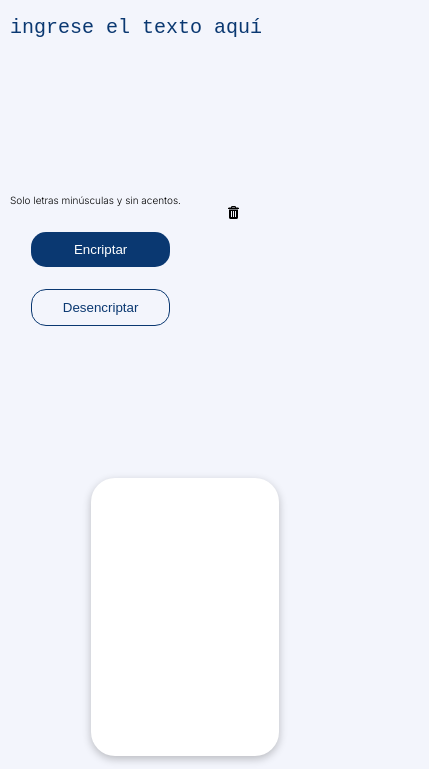
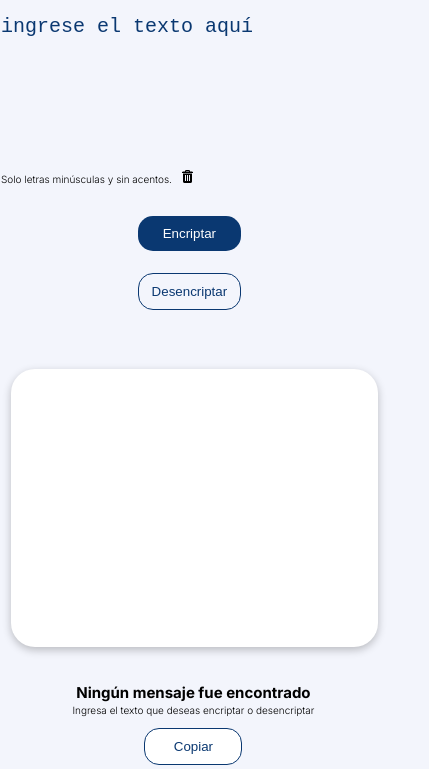
Before and after one commit to Dmag26/EncriptadorAlura, a plain HTML site: page index.html in a window 390 px wide. Shown: the part 63-832 px from the top of the page, 429 px wide, since content can reach past the window. Drawn offline with Linux system fonts and the light colour scheme.

Commit message:
Se hicieron modificaciones en el CSS para arreglar el posicionamiento

```diff
--- a/desktop.css
+++ b/desktop.css
@@ -132,7 +132,7 @@ body {
 }
 .text-output {
     width: 30%;
-    height: 60%;
+    height: 70%;
   background-color: var(--white);
   border: none;
   border-radius: 2.4rem;
@@ -164,11 +164,23 @@ body {
     line-height: normal;
     width: auto;
     height: auto;
-    top: 31.5rem;
-    right: 12.5rem;
+    top: 62%;
+    right: 14%;
     margin: auto;
     position: inherit;
   }
+  .noMessageInfo{
+    display: flex;
+    flex-direction: column;
+    align-items:center;
+    padding: 0rem;
+    gap: 0.2rem;
+    max-width: 768px;
+    position: relative;
+    margin: 0 auto;
+    /* margin-left: 6.0rem; */
+    margin-top: 2.0rem;;
+}
 
   .btn-copiar {
     margin: 1rem;
@@ -180,6 +192,6 @@ body {
     cursor: pointer;
     max-width: 40%;
     position: inherit;
-    top: 35.5rem;
-    right: 21.5rem;
+    /* top: 35.5rem;
+    right: 21.5rem; */
   }
--- a/index.html
+++ b/index.html
@@ -11,7 +11,7 @@
       href="https://fonts.googleapis.com/css2?family=Inter:wght@100;300;700&display=swap"
       rel="stylesheet"/>
     <link rel="stylesheet" href="./mobile.css" media="screen and (max-width:480px)">
-    <link rel="stylesheet" href="./tablet.css" media="screen and (max-width:768px)">
+    <link rel="stylesheet" href="./tablet.css" media="screen and (min-width:481px) and (max-width:768px)">
     <link rel="stylesheet" href="./desktop.css" media="screen and (min-width:769px)">
 
 </head>
@@ -40,8 +40,9 @@
                 <div class="noMessageInfo">
                     <h1 id="titulo">Ningún mensaje fue encontrado</h1>
                     <p id="parrafo">Ingresa el texto que deseas encriptar o desencriptar</p>
+                    <button class="btn-copiar" onclick="btnCopiar()">Copiar</button>
                 </div>
-                <button class="btn-copiar" onclick="btnCopiar()">Copiar</button>
+
             </div>
 
         </section>
--- a/mobile.css
+++ b/mobile.css
@@ -1,100 +1,108 @@
-*{
+* {
   box-sizing: border-box;
   margin: 0;
   padding: 0;
 }
-html{
+html {
   font-size: 62.5%;
 }
 :root {
-    --light-blue100: #F3F5FC;
-    --light-blue300: #E9ECF8;
-    --dark-blue300: #0A3871;
+  --light-blue100: #f3f5fc;
+  --light-blue300: #e9ecf8;
+  --dark-blue300: #0a3871;
   --dark-blue400: #052051;
-    --gray100: #CED4DA;
+  --gray100: #ced4da;
   --black: #000000;
-    --white: #FFFFFF;
+  --white: #ffffff;
   --sm: 0.8rem;
   --md: 1.4rem;
-    --lg: 2.0rem;
+  --lg: 2rem;
 }
 
-body{
-    font-family: 'Inter', sans-serif;
+body {
+  font-family: "Inter", sans-serif;
   background: var(--light-blue100);
 }
-header{
+header {
   width: 100%;
   float: left;
   background: var(--light-blue100);
 }
-header>img{
+header > img {
   margin-top: 4%;
   margin-left: 5%;
   float: inherit;
   width: 8%;
   height: 10%;
 }
-.main-container{
+.main-container {
   background-color: var(--light-blue100);
   margin: 0;
   width: 100%;
   min-height: calc(100vh - 119px);
   display: grid;
   padding: 0.1rem;
-	grid-template-rows: 1fr;
+  grid-template-rows: 40% 60%;
   gap: 0.1rem;
-    text-align:start;
+  text-align: start;
 }
 
-.input-container{
-    height: 87%;
+.input-container {
+  /* height: 87%; */
   display: flex;
   flex-direction: column;
   justify-content: space-between;
 }
 
-.text-input{width: 80%;
+.text-input {
+  width: 80%;
   background-color: var(--light-blue100);
   color: var(--dark-blue400);
   resize: none;
   border: none;
   font-size: var(--lg);
-    margin-top: 3.0rem;
-    text-transform: lowercase;}
+  margin-top: 3rem;
+  text-transform: lowercase;
+}
 
-::placeholder{color: var(--dark-blue300);}
-.text-input:focus{outline: none;}
+::placeholder {
+  color: var(--dark-blue300);
+}
+.text-input:focus {
+  outline: none;
+}
 
-.info-container{
+.info-container {
   display: inline-block;
 }
-.btn-borrar{
+.btn-borrar {
   border: none;
   background-color: var(--light-blue100);
   cursor: pointer;
-    margin-left: 21.0rem;
-
+  margin-left: 0%;
 }
-.btn-borrar>img{
+.btn-borrar > img {
   max-width: 50%;
   height: auto;
 }
 
-.botones{
+.botones {
   display: flex;
   flex-direction: column;
-    align-items:center;
+  align-items: center;
   padding: 0rem;
   gap: 0.2rem;
   max-width: 480px;
   position: relative;
   margin: 0 auto;
+  margin-left: 6rem;
+  margin-top: 2rem;
+  width: 60%;
 }
 
-.btn-encriptar{
-    margin: 1.0rem;
-    padding: 1.0rem;
+.btn-encriptar {
+  margin: 1rem;
+  padding: 1rem;
   border: none;
   border-radius: 1.5rem;
   background-color: var(--dark-blue300);
@@ -104,9 +112,9 @@ header>img{
   width: 32.8rem;
 }
 
-.btn-desencriptar{
-    margin: 1.0rem;
-    padding: 1.0rem;
+.btn-desencriptar {
+  margin: 1rem;
+  padding: 1rem;
   border: 0.1rem solid var(--dark-blue300);
   border-radius: 1.5rem;
   background-color: var(--light-blue100);
@@ -116,18 +124,16 @@ header>img{
   width: 32.8rem;
 }
 
-.output-container{
-    height: 40%;
-    max-width: 40%;
+.output-container {
   display: flex;
   flex-direction: column;
   justify-content: center;
-    margin-left: 30%;
-    margin-top: 0rem;
+  /* margin-left: 6.0rem; */
+  /* margin-top: 2.0rem; */
   padding: 1rem;
-	gap: 1rem;}
+}
 
-.text-output{
+.text-output {
   background-color: var(--white);
   border: none;
   border-radius: 2.4rem;
@@ -139,21 +145,36 @@ header>img{
   box-shadow: rgba(0, 0, 0, 0.24) 0rem 0.3rem 0.8rem;
   height: 85%;
 }
-.text-output:focus{outline: none;}
+.text-output:focus {
+  outline: none;
+}
 
-.noMessage-container{
+.noMessage-container {
   display: flex;
   flex-direction: column;
   justify-content: center;
   text-align: center;
   padding: 0rem;
   gap: 1.6rem;
-    margin: 20%;
+  /* margin: 20%; */
+}
+.noMessageInfo {
+  display: flex;
+  flex-direction: column;
+  align-items: center;
+  padding: 0rem;
+  gap: 0.2rem;
+  max-width: 480px;
+  position: relative;
+  margin: 0 auto;
+  margin-left: 6rem;
+  margin-top: 2rem;
+  width: 60%;
 }
 
-.btn-copiar{
-    margin: 1.0rem;
-    padding: 1.0rem;
+.btn-copiar {
+  margin: 1rem;
+  padding: 1rem;
   border: 0.1rem solid var(--dark-blue300);
   border-radius: 1.5rem;
   background-color: var(--white);
@@ -161,5 +182,5 @@ header>img{
   cursor: pointer;
   max-width: 40%;
   width: 32.8rem;
-    margin-left: 20%;
+  /* margin-left: 20%; */
 }
--- a/script.js
+++ b/script.js
@@ -1,6 +1,6 @@
 const textInput = document.querySelector(".text-input");
 const textOutput = document.querySelector(".text-output");
-const noMessageInfo = document.getElementById(".noMessageInfo");
+const noMessageInfo = document.querySelector(".noMessageInfo");
 
 function btnEncriptar() {
     const textoEncriptado = encriptar(textInput.value);
--- a/tablet.css
+++ b/tablet.css
@@ -43,12 +43,13 @@ header>img{
 	min-height: calc(100vh - 119px);
 	display: grid;
 	padding: 1rem;
-	grid-template-rows: 1fr;
-	gap: 1rem;
+	grid-template-rows: 40% 60%;
+	gap: 0.1rem;
+    text-align:start;
 }
 
 .input-container{
-    height: 87%;
+    /* height: 87%; */
     display: flex;
     flex-direction: column;
     justify-content: space-between;
@@ -83,6 +84,7 @@ header>img{
 .botones{
     display: flex;
     align-items: flex-start;
+    justify-content: center;
     padding: 0rem;
     gap: 0.2rem;}
 
@@ -111,12 +113,13 @@ header>img{
 }
 
 .output-container{
-    height: 40%;
-    max-width: 40%;
-    display: grid;
+    width: 90%;
+    display: flex;
+    flex-direction: column;
+    justify-content: center;
     padding: 1rem;
-	grid-template-columns: 1fr;
-	gap: 1rem;}
+    margin-left: 1.6rem;
+}
 
 .text-output{
     background-color: var(--white);
@@ -135,10 +138,23 @@ header>img{
 .noMessage-container{
     display: flex;
     flex-direction: column;
-    align-items: flex-start;
+    justify-content: center;
+    align-items: center;
+    text-align: center;
     padding: 0rem;
     gap: 1.6rem;
-    text-align: center;
+}
+.noMessageInfo{
+    display: flex;
+    flex-direction: column;
+    align-items:center;
+    padding: 0rem;
+    gap: 0.2rem;
+    max-width: 768px;
+    position: relative;
+    margin: 0 auto;
+    /* margin-left: 6.0rem; */
+    margin-top: 2.0rem;;
 }
 
 .btn-copiar{
@@ -149,6 +165,5 @@ header>img{
     background-color: var(--white);
     color: var(--dark-blue300);
     cursor: pointer;
-    max-width: 40%;
     width: 32.8rem;
 }
```
Lines whose indentation alone changed are shown as unchanged.
